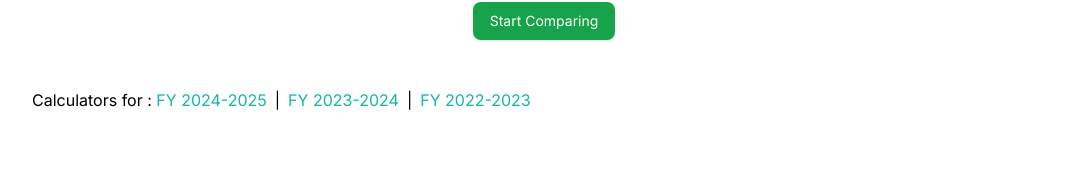
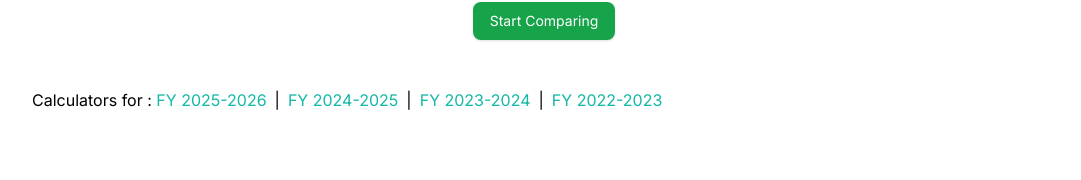
Before and after one commit to rviju/rviju.github.io, a Next.js app: page /apps/it-regime-comparison/for-financial-year-2021-2022 in a window 1280 px wide. Shown: the part 426-606 px from the top of the page, without its empty margins (96-1177 px from the left). Built offline with nearby package versions, Linux system fonts and the light colour scheme.

Commit message:
Updated for 2025 - 2026

```diff
--- a/modules/it-regime/page.tsx
+++ b/modules/it-regime/page.tsx
@@ -6,6 +6,7 @@ const yearMapping = {
   "2022-2023": "2022_2023",
   "2023-2024": "2023_2024",
   "2024-2025": "2024_2025",
+  "2025-2026": "2025_2026",
 } as const;
 
 const ItRegimeFooter = ({ fy }: { fy: string }) => {
@@ -29,6 +30,7 @@ const ItRegimeFooter = ({ fy }: { fy: string }) => {
 
 const ItRegimePage = ({ fy }: { fy: string }) => {
   switch (fy) {
+    case "2025-2026":
     case "2024-2025":
     case "2023-2024":
     case "2021-2022":
--- a/modules/it-regime/reducer.ts
+++ b/modules/it-regime/reducer.ts
@@ -24,6 +24,10 @@ const yearMapping = {
     newRegime: calculateTaxUnderNewRegimeFY2023to2024,
   },
   "2024_2025": {
+    oldRegime: calculateTaxUnderOldRegime,
+    newRegime: calculateTaxUnderNewRegimeFY2024to2025,
+  },
+  "2025_2026": {
     oldRegime: calculateTaxUnderOldRegime,
     newRegime: calculateTaxUnderNewRegime,
   },
@@ -86,6 +90,38 @@ function calculateTaxUnderOldRegime(
 }
 
 function calculateTaxUnderNewRegime(income: number) {
+  const incomeToBeTaxed = income - 75000;
+
+  let tax = 0;
+  if (incomeToBeTaxed < 1200000) {
+    tax = 0; //Rebate under 87a
+  } else if (incomeToBeTaxed < 1270588) {
+    tax = incomeToBeTaxed - 1200000;
+  } else if (incomeToBeTaxed > 2400000) {
+    tax = 300000 + (incomeToBeTaxed - 2400000) * thirtyPercent;
+  } else if (incomeToBeTaxed > 2000000) {
+    tax = 200000 + (incomeToBeTaxed - 2000000) * twentyFivePercent;
+  } else if (incomeToBeTaxed > 1600000) {
+    tax = 120000 + (incomeToBeTaxed - 1600000) * twentyPercent;
+  } else if (incomeToBeTaxed > 120000) {
+    tax = 20000 + (incomeToBeTaxed - 120000) * tenPercent;
+  } else {
+    tax = 0;
+  }
+  //surcharge
+  if (incomeToBeTaxed > 20000000) {
+    tax = tax + tax * twentyFivePercent;
+  } else if (incomeToBeTaxed > 10000000) {
+    tax = tax + tax * fifteenPercent;
+  } else if (incomeToBeTaxed > 5000000) {
+    tax = tax + tax * tenPercent;
+  }
+
+  const taxWithCess = tax + tax * fourPercent;
+  return taxWithCess;
+}
+
+function calculateTaxUnderNewRegimeFY2024to2025(income: number) {
   const incomeToBeTaxed = income - 75000;
 
   let tax = 0;
--- a/modules/it-regime/types.ts
+++ b/modules/it-regime/types.ts
@@ -53,4 +53,4 @@ export type ItRegimeActionPayLoad =
   | AgeChangedAction
   | ResetAction;
 
-export type yearType = "2021_2022" | "2022_2023" | "2023_2024" | "2024_2025";
+export type yearType = "2021_2022" | "2022_2023" | "2023_2024" | "2024_2025" | "2025_2026";
--- /dev/null
+++ b/pages/apps/it-regime-comparison/for-financial-year-2025-2026.tsx
@@ -0,0 +1,4 @@
+import ItRegimePage from "modules/it-regime/page";
+
+const ItRegime2025_2026 = () => <ItRegimePage fy="2025-2026" />;
+export default ItRegime2025_2026;
--- a/pages/apps/it-regime.tsx
+++ b/pages/apps/it-regime.tsx
@@ -1,6 +1,6 @@
 import Redirect from "@/components/Redirect";
 
 const RedirectToLatest = () => (
-  <Redirect redirect_to="/apps/it-regime-comparison/for-financial-year-2024-2025" />
+  <Redirect redirect_to="/apps/it-regime-comparison/for-financial-year-2025-2026" />
 );
 export default RedirectToLatest;
```
